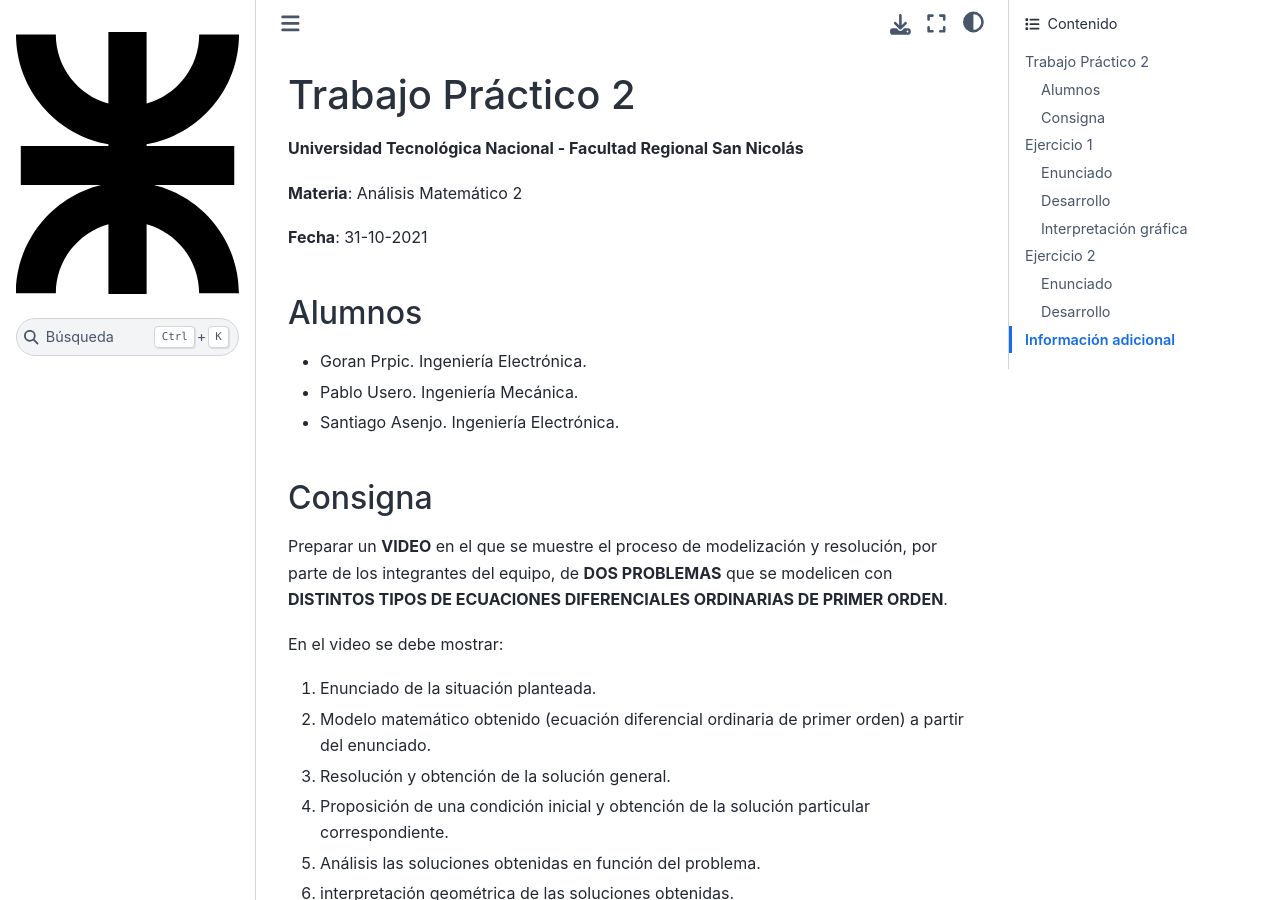
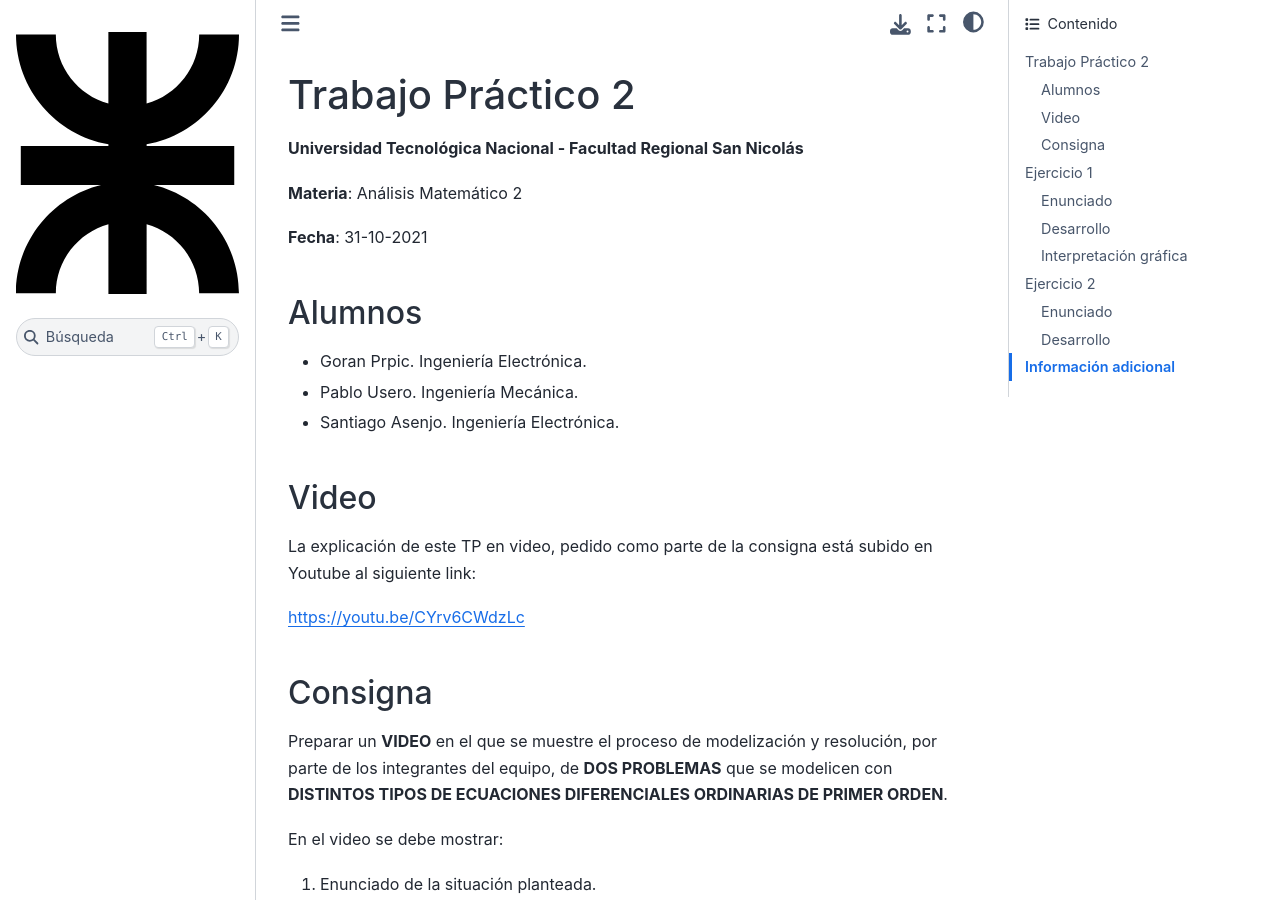
Before and after one commit to gorandp/am2_tp2, a Sphinx documentation site: the page built from docs/index.rst, in a window 1280 px wide and 900 px high. Built offline with Sphinx 7.4.7 and the Sphinx Book theme 1.1.4, drawn with Linux system fonts in a browser that asks for light colours.

Commit message:
last update

```diff
--- a/docs/index.rst
+++ b/docs/index.rst
@@ -19,6 +19,15 @@ Alumnos
 - Goran Prpic. Ingeniería Electrónica.
 - Pablo Usero. Ingeniería Mecánica.
 - Santiago Asenjo. Ingeniería Electrónica.
+
+
+Video
+-----
+
+La explicación de este TP en video, pedido como parte de la consigna está
+subido en Youtube al siguiente link:
+
+https://youtu.be/CYrv6CWdzLc
 
 
 Consigna
@@ -804,3 +813,33 @@ Información adicional
 |
 |
 |
+|
+|
+|
+|
+|
+|
+|
+|
+|
+|
+|
+|
+|
+|
+|
+|
+|
+|
+|
+|
+|
+|
+|
+|
+|
+|
+|
+|
+|
+|
```
Also changed, not shown: 5 other files.
